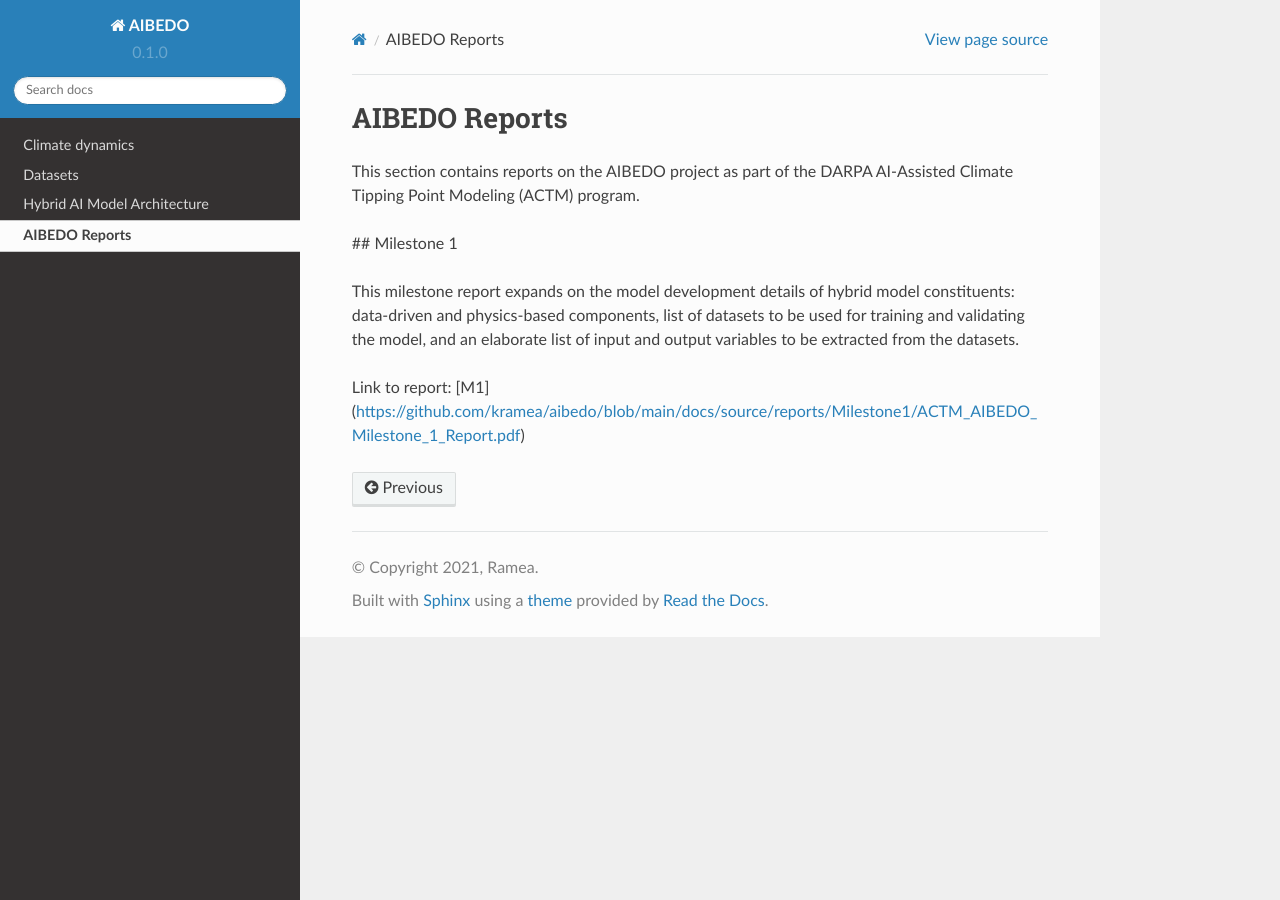
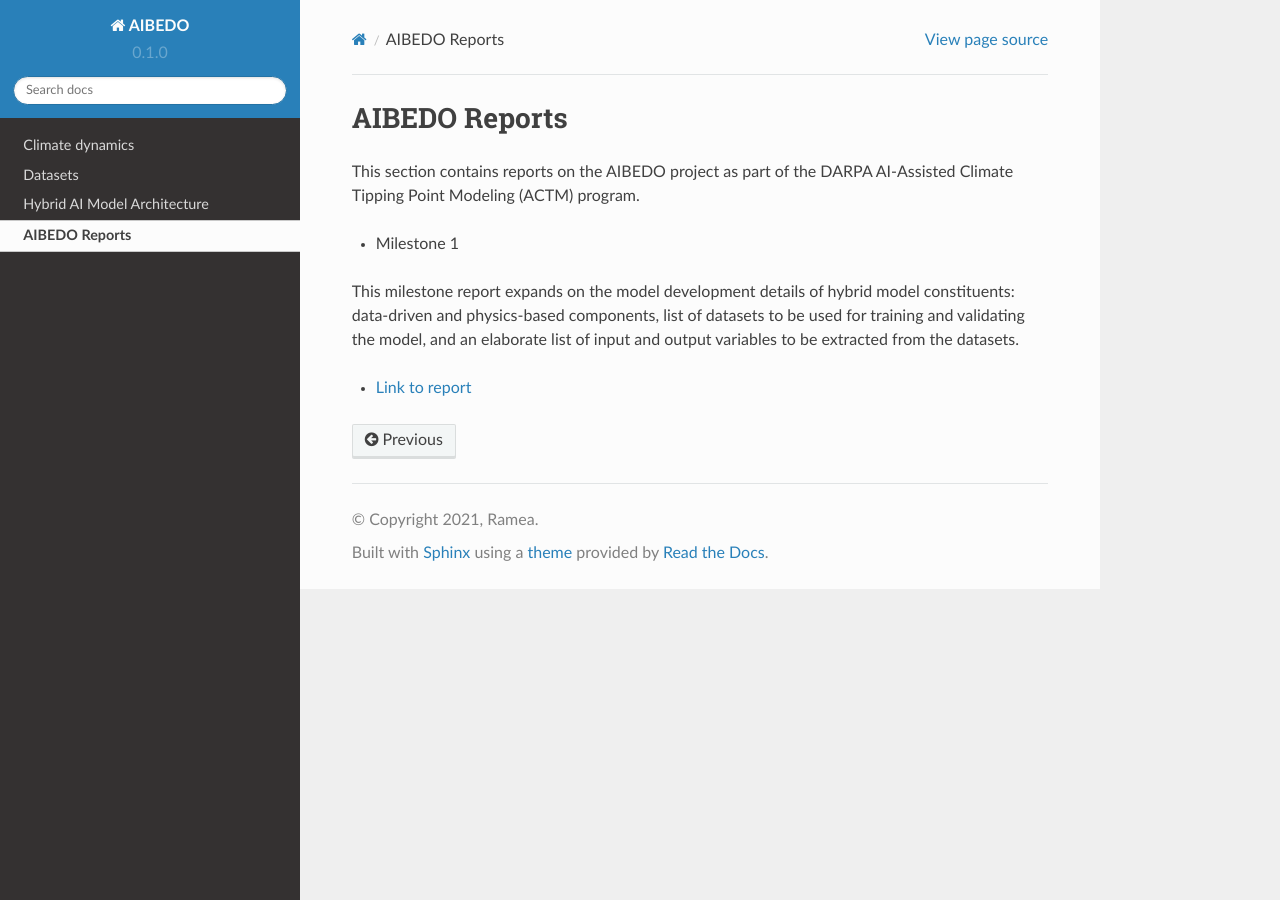
Before and after one commit to kramea/aibedo, a Sphinx documentation site: the page built from docs/source/reports/index.rst, in a window 1280 px wide. Built offline with Sphinx 7.4.7 and the Read the Docs theme 2.0.0, drawn with Linux system fonts in a browser that asks for light colours.

Commit message:
m1 report

```diff
--- a/docs/source/reports/index.rst
+++ b/docs/source/reports/index.rst
@@ -7,8 +7,8 @@ AIBEDO Reports
 This section contains reports on the AIBEDO project as part of the DARPA AI-Assisted Climate Tipping Point Modeling (ACTM) program.
 
 
-## Milestone 1
+* Milestone 1
 
 This milestone report expands on the model development details of hybrid model constituents: data-driven and physics-based components, list of datasets to be used for training and validating the model, and an elaborate list of input and output variables to be extracted from the datasets.
 
-Link to report: [M1](https://github.com/kramea/aibedo/blob/main/docs/source/reports/Milestone1/ACTM_AIBEDO_Milestone_1_Report.pdf)
+- `Link to report <https://github.com/kramea/aibedo/blob/main/docs/source/reports/Milestone1/ACTM_AIBEDO_Milestone_1_Report.pdf>`__
```
